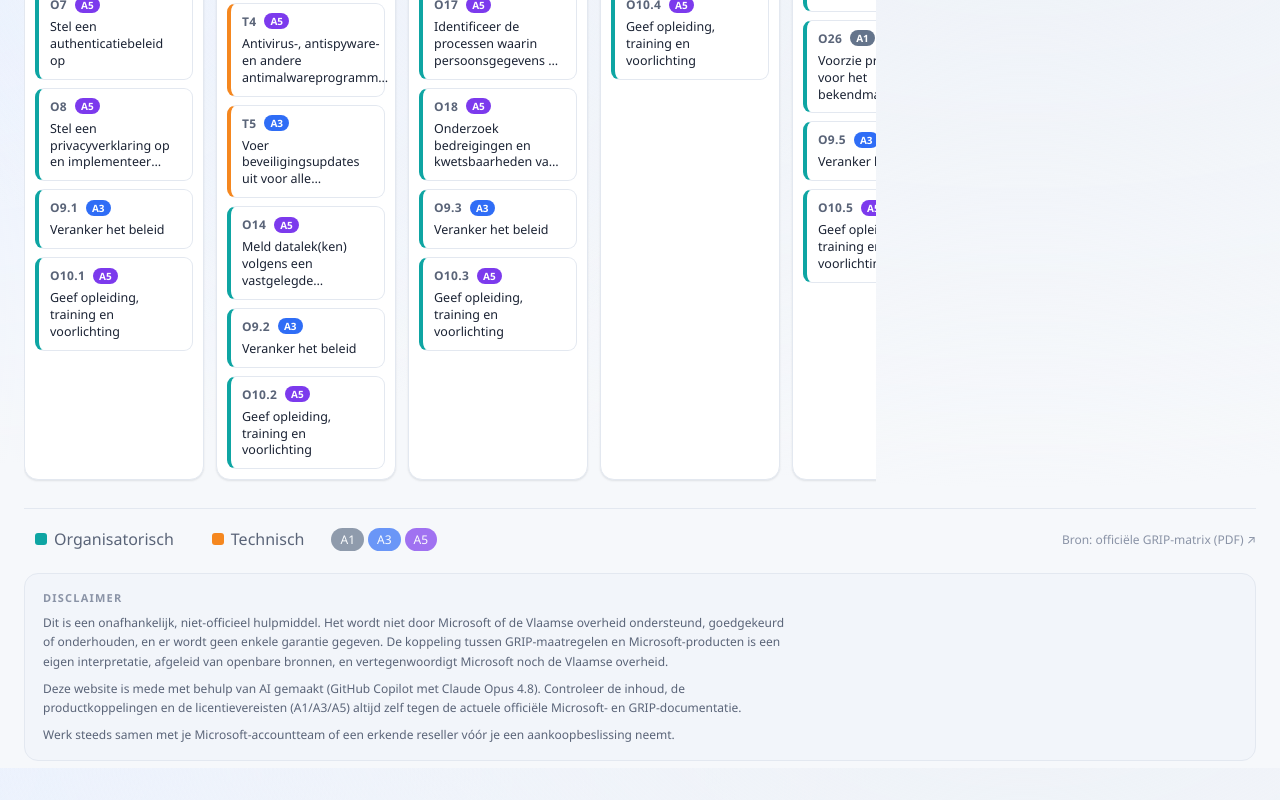
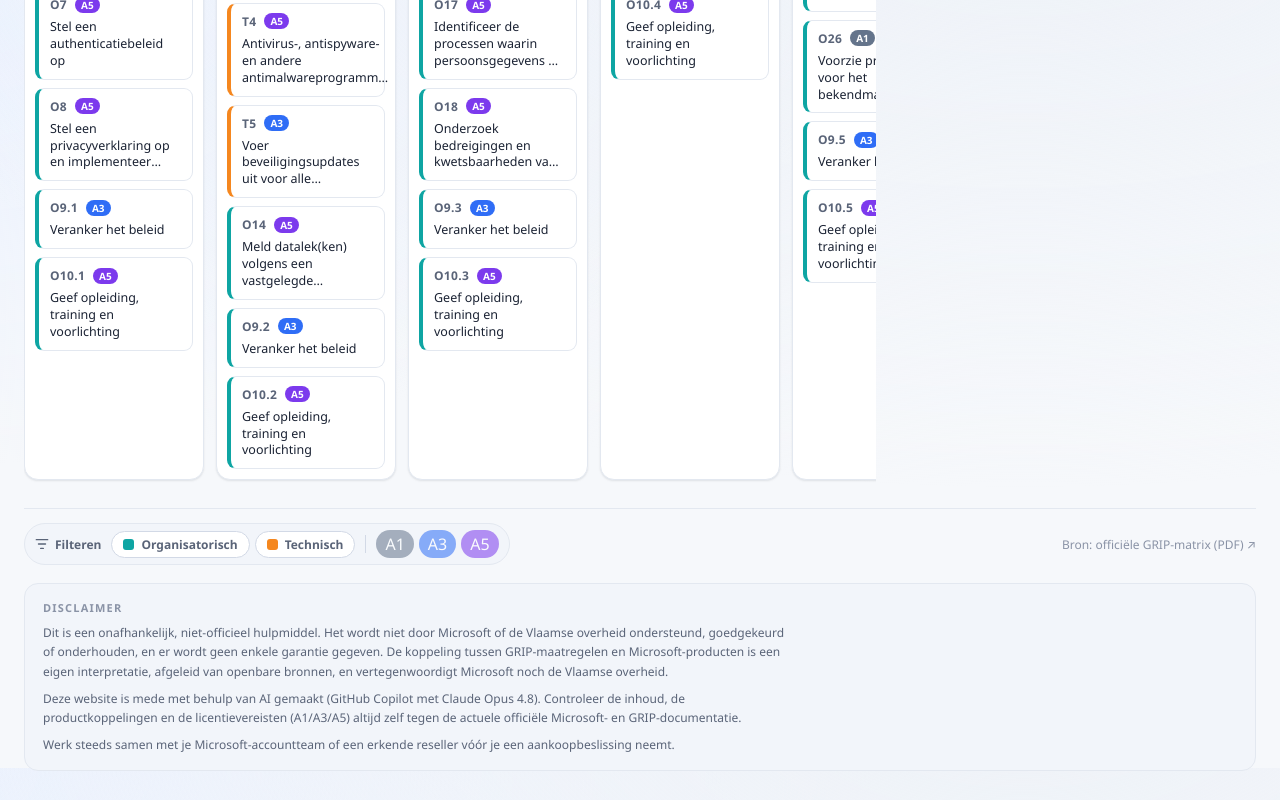
Before and after one commit to DevSecNinja/grip-visualizer, a React (Vite) app: page / in a window 1280 px wide. Shown: the part 832-1632 px from the top of the page. Built offline with nearby package versions, Linux system fonts and the light colour scheme.

Commit message:
feat: update filter UI and add localization for filter labels; enhance linting configuration

```diff
--- a/src/App.jsx
+++ b/src/App.jsx
@@ -65,24 +65,42 @@ export default function App() {
       </div>
 
       <footer className="app__footer">
-        <div className="legend" role="group" aria-label={t(lang, 'filters')}>
+        <div className="filters" role="group" aria-label={t(lang, 'filters')}>
+          <span className="filters__label">
+            <svg className="filters__icon" viewBox="0 0 16 16" aria-hidden="true">
+              <path
+                d="M1.5 3h13M4 8h8M6.5 13h3"
+                fill="none"
+                stroke="currentColor"
+                strokeWidth="1.6"
+                strokeLinecap="round"
+              />
+            </svg>
+            {t(lang, 'filterLabel')}
+          </span>
+
+          <div className="filters__group">
             <button
               type="button"
-            className={`legend__item legend__item--btn${typeFilter === 'O' ? ' is-active' : ''}`}
+              className={`filters__chip${typeFilter === 'O' ? ' is-active' : ''}`}
               aria-pressed={typeFilter === 'O'}
               onClick={() => setTypeFilter((v) => (v === 'O' ? null : 'O'))}
             >
-            <span className="legend__swatch legend__swatch--org" /> {t(lang, 'organisational')}
+              <span className="filters__swatch filters__swatch--org" /> {t(lang, 'organisational')}
             </button>
             <button
               type="button"
-            className={`legend__item legend__item--btn${typeFilter === 'T' ? ' is-active' : ''}`}
+              className={`filters__chip${typeFilter === 'T' ? ' is-active' : ''}`}
               aria-pressed={typeFilter === 'T'}
               onClick={() => setTypeFilter((v) => (v === 'T' ? null : 'T'))}
             >
-            <span className="legend__swatch legend__swatch--tech" /> {t(lang, 'technical')}
+              <span className="filters__swatch filters__swatch--tech" /> {t(lang, 'technical')}
             </button>
-          <span className="legend__item legend__item--tiers">
+          </div>
+
+          <span className="filters__divider" aria-hidden="true" />
+
+          <div className="filters__group">
             {['A1', 'A3', 'A5'].map((tierName) => (
               <button
                 key={tierName}
@@ -94,7 +112,20 @@ export default function App() {
                 {tierName}
               </button>
             ))}
-          </span>
+          </div>
+
+          {(typeFilter || tierFilter) && (
+            <button
+              type="button"
+              className="filters__clear"
+              onClick={() => {
+                setTypeFilter(null);
+                setTierFilter(null);
+              }}
+            >
+              {t(lang, 'clearFilters')} ×
+            </button>
+          )}
         </div>
         <a className="app__source" href={meta.sourceUrl} target="_blank" rel="noreferrer noopener">
           {t(lang, 'sourcePdf')} ↗
--- a/src/i18n/strings.js
+++ b/src/i18n/strings.js
@@ -35,6 +35,8 @@ export const ui = {
     selectMeasure: 'Selecteer een maatregel',
     selectMeasureHint: 'Kies een GRIP-maatregel om de bijpassende Microsoft-oplossingen te zien.',
     filters: 'Filters',
+    filterLabel: 'Filteren',
+    clearFilters: 'Wissen',
     sourcePdf: 'Bron: officiële GRIP-matrix (PDF)',
     langLabel: 'Taal',
     disclaimerTitle: 'Disclaimer',
@@ -81,6 +83,8 @@ export const ui = {
     selectMeasure: 'Select a measure',
     selectMeasureHint: 'Pick a GRIP measure to see the matching Microsoft solutions.',
     filters: 'Filters',
+    filterLabel: 'Filter',
+    clearFilters: 'Clear',
     sourcePdf: 'Source: official GRIP matrix (PDF)',
     langLabel: 'Language',
     disclaimerTitle: 'Disclaimer',
@@ -128,6 +132,8 @@ export const ui = {
     selectMeasureHint:
       'Choisissez une mesure GRIP pour voir les solutions Microsoft correspondantes.',
     filters: 'Filtres',
+    filterLabel: 'Filtrer',
+    clearFilters: 'Effacer',
     sourcePdf: 'Source : matrice officielle GRIP (PDF)',
     langLabel: 'Langue',
     disclaimerTitle: 'Avertissement',
--- a/src/styles/index.css
+++ b/src/styles/index.css
@@ -471,6 +471,9 @@ body {
 .detail {
   position: sticky;
   top: 16px;
+  align-self: start;
+  max-height: calc(100vh - 32px);
+  overflow-y: auto;
   background: var(--surface);
   border: 1px solid var(--line);
   border-radius: var(--radius);
@@ -655,50 +658,104 @@ body {
   align-items: center;
   justify-content: space-between;
 }
-.legend {
+/* Filter bar (footer) */
+.filters {
   display: flex;
   flex-wrap: wrap;
-  gap: 16px;
   align-items: center;
+  gap: 8px;
+  padding: 6px 10px;
+  background: var(--surface-2);
+  border: 1px solid var(--line);
+  border-radius: 999px;
 }
-.legend__item {
+.filters__label {
+  display: inline-flex;
+  align-items: center;
+  gap: 6px;
+  font-size: 12px;
+  font-weight: 700;
+  color: var(--ink-soft);
+  padding-right: 2px;
+}
+.filters__icon {
+  width: 14px;
+  height: 14px;
+}
+.filters__group {
+  display: inline-flex;
+  align-items: center;
+  gap: 5px;
+}
+.filters__divider {
+  width: 1px;
+  height: 18px;
+  background: var(--line-strong);
+  margin: 0 2px;
+}
+.filters__chip {
   display: inline-flex;
   align-items: center;
   gap: 7px;
+  border: 1px solid var(--line-strong);
+  border-radius: 999px;
+  padding: 4px 11px;
+  background: var(--surface);
+  cursor: pointer;
+  font: inherit;
   font-size: 12px;
+  font-weight: 600;
   color: var(--ink-soft);
+  transition: background 0.15s, border-color 0.15s, color 0.15s, box-shadow 0.15s;
 }
-.legend__item--btn {
-  border: 1px solid transparent;
-  border-radius: 999px;
-  padding: 4px 10px;
+.filters__chip:hover {
+  border-color: var(--accent);
+  color: var(--ink);
+}
+.filters__chip.is-active {
+  border-color: var(--accent);
+  background: var(--accent-soft);
+  color: var(--accent-ink);
+  box-shadow: 0 0 0 1px var(--accent);
+}
+.filters__swatch {
+  width: 11px;
+  height: 11px;
+  border-radius: 3px;
+  flex: none;
+}
+.filters__swatch--org {
+  background: var(--org);
+}
+.filters__swatch--tech {
+  background: var(--tech);
+}
+.filters__clear {
+  border: 0;
   background: none;
   cursor: pointer;
   font: inherit;
-  color: var(--ink-soft);
-  transition: background 0.15s, border-color 0.15s, color 0.15s;
+  font-size: 12px;
+  font-weight: 600;
+  color: var(--ink-faint);
+  padding: 4px 6px;
+  border-radius: 8px;
 }
-.legend__item--btn:hover {
-  background: var(--surface-2);
+.filters__clear:hover {
+  color: var(--accent-ink);
+  background: var(--surface);
 }
-.legend__item--btn.is-active {
-  border-color: var(--accent);
-  background: var(--surface-2);
-  color: var(--accent-ink);
-}
-.legend__item--btn:focus-visible,
+.filters__chip:focus-visible,
+.filters__clear:focus-visible,
 .tier--btn:focus-visible {
   outline: 2px solid var(--accent);
   outline-offset: 2px;
-}
-.legend__item--tiers {
-  gap: 4px;
 }
 .tier--btn {
   cursor: pointer;
   font: inherit;
   border: 1px solid transparent;
-  opacity: 0.7;
+  opacity: 0.55;
   transition: opacity 0.15s, box-shadow 0.15s;
 }
 .tier--btn:hover {
@@ -707,17 +764,6 @@ body {
 .tier--btn.is-active {
   opacity: 1;
   box-shadow: 0 0 0 2px var(--accent);
-}
-.legend__swatch {
-  width: 12px;
-  height: 12px;
-  border-radius: 3px;
-}
-.legend__swatch--org {
-  background: var(--org);
-}
-.legend__swatch--tech {
-  background: var(--tech);
 }
 .app__source {
   font-size: 12px;
```
Lines whose indentation alone changed are shown as unchanged.
